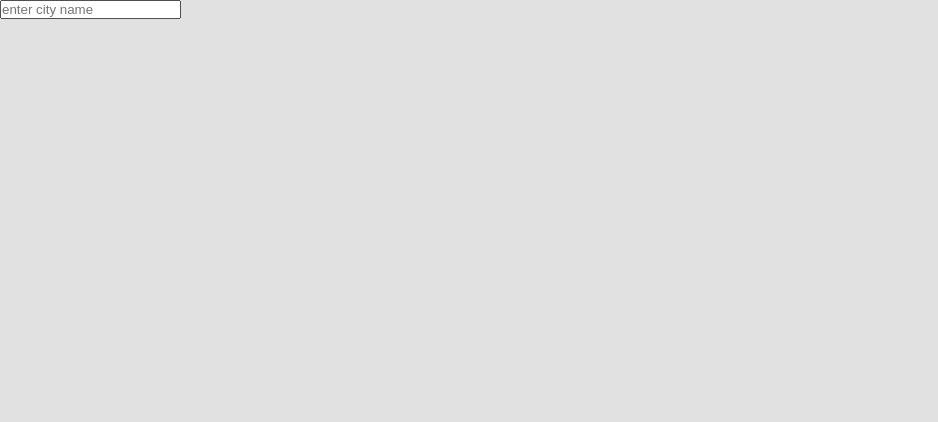
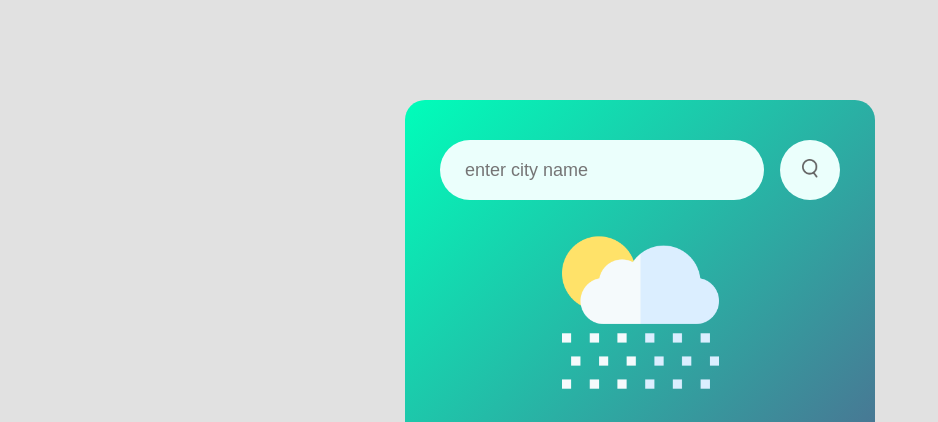
Before and after one commit to FutureMilk/weather, a plain HTML site: page index.html in a window 1280 px wide. Shown: the top 422 px of the page, without its empty margins (0-938 px from the left). Drawn offline with Linux system fonts and the light colour scheme.

Commit message:
barebones

```diff
--- a/index.html
+++ b/index.html
@@ -12,8 +12,25 @@
             <input
                 type="text"
                 placeholder="enter city name"
-                spellcheck="false">
-
+                spellcheck="false"
+            >
+            <button>
+                <img src="./images/search.png" alt="">
+            </button>
+        </div>
+        <div class="weather">
+            <img src="images/rain.png" alt="rain icon" class="weather-icon">
+            <h1 class="temp">22°</h1>
+            <h2 class="city">Detroit</h2>
+            <div class="details">
+                <div class="col">
+                    <img src="images/humidity.png" alt="humidity icon">
+                    <div>
+                        <p class="humidity">50%</p>
+                        <p>humidity</p>
+                    </div>
+                </div>
+            </div>
         </div>
     </div>
 
--- a/style.css
+++ b/style.css
@@ -9,3 +9,50 @@
 body {
     background: #2222;
 }
+
+.card {
+    width: 90%;
+    max-width: 470px;
+    background: linear-gradient(135deg, #00feba, #5b548a);
+    color: #fff;
+    /* 100 px on top and 0 on bottom, auto on l/r */
+    margin: 100px auto 0;
+    border-radius: 20px;
+    padding: 40px 35px;
+    text-align: center;
+}
+
+
+.search {
+    width: 100%;
+    display: flex;
+    align-items: center;
+    justify-content: space-between;
+}
+
+.search input {
+    border: 0;
+    outline: 0;
+    background: #ebfffc;
+    color: #555;
+    padding: 10px 25px;
+    height: 60px;
+    border-radius: 30px;
+    flex: 1;
+    margin-right: 16px;
+    font-size: 18px;
+}
+
+.search button {
+    border: 0;
+    outline: 0;
+    background: #ebfffc;
+    border-radius: 50%;
+    width: 60px;
+    height: 60px;
+    cursor: pointer;
+}
+
+.search button img {
+    width: 16px;
+}
```
